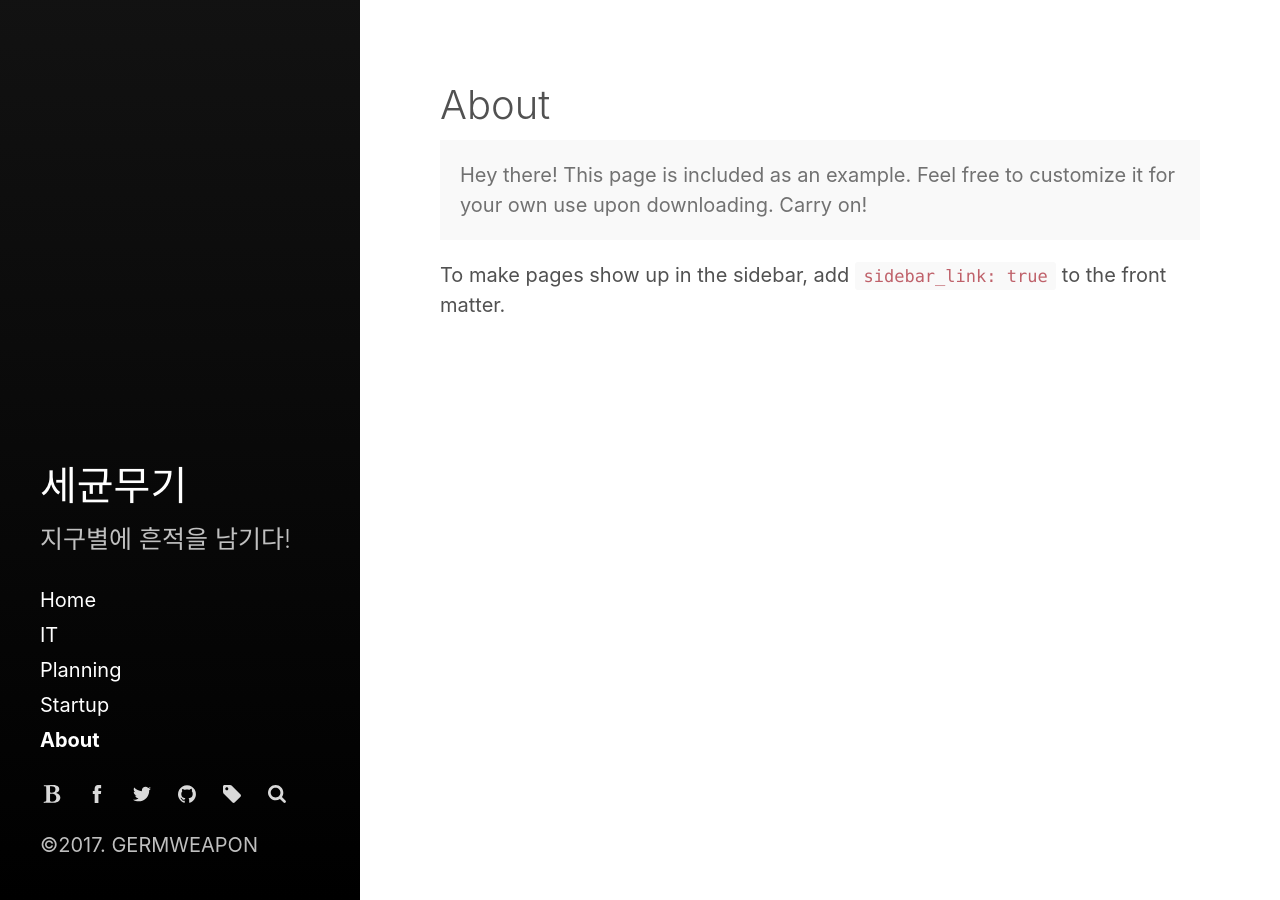
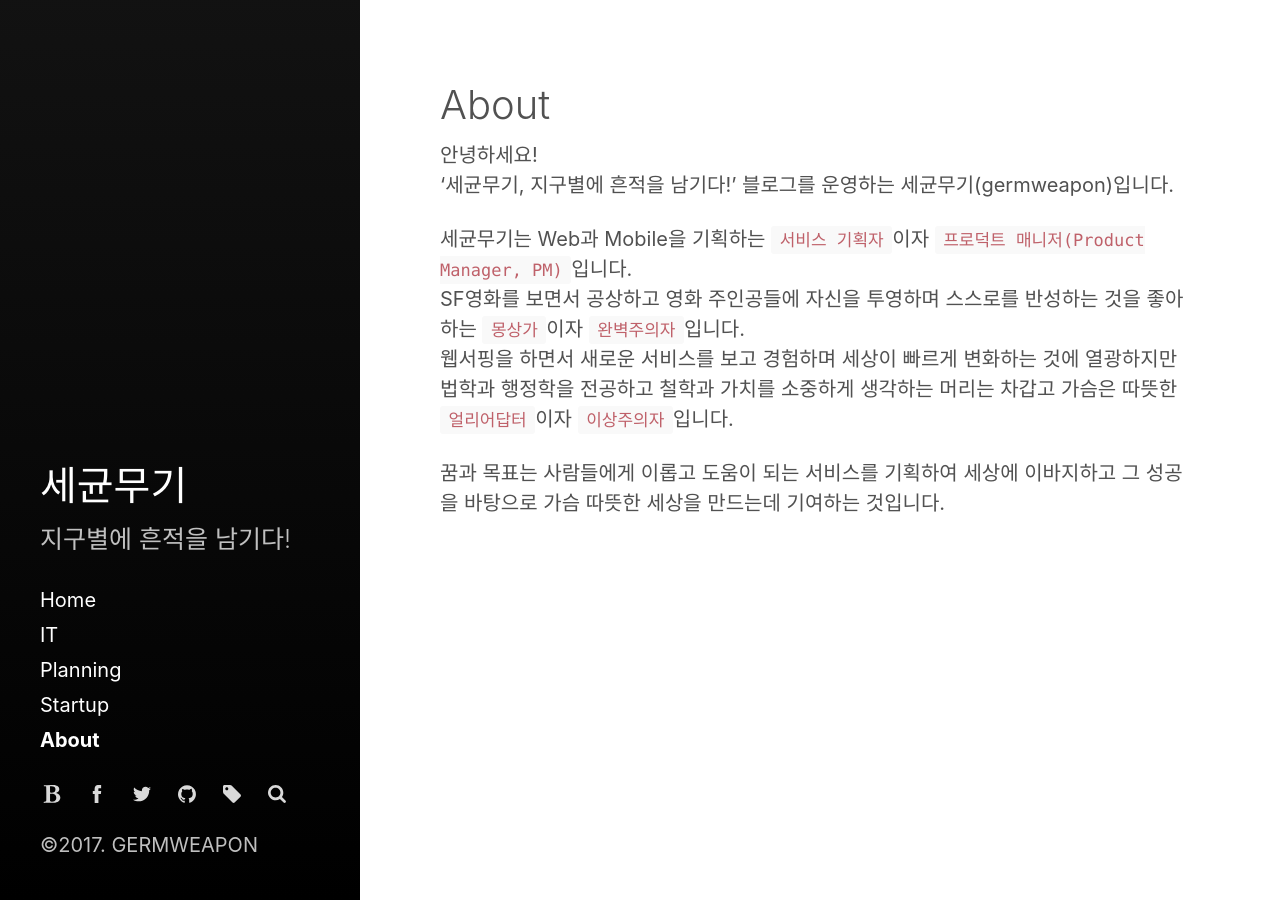
Before and after one commit to germweapon/germweapon.github.io, a Jekyll site: the page built from about.md, in a window 1280 px wide. Built offline with Jekyll 4.4.1, drawn with Linux system fonts in a browser that asks for light colours.

Commit message:
some fix

```diff
--- a/about.md
+++ b/about.md
@@ -4,10 +4,12 @@ title: About
 sidebar_link: true
 ---
 
-<p class="message">
-  Hey there! This page is included as an example. Feel free to customize it
-  for your own use upon downloading. Carry on!
-</p>
 
-To make pages show up in the sidebar, add `sidebar_link: true` to the front
-matter.
+안녕하세요!<br/>
+'세균무기, 지구별에 흔적을 남기다!' 블로그를 운영하는 세균무기(germweapon)입니다.
+
+세균무기는 Web과 Mobile을 기획하는 `서비스 기획자`이자 `프로덕트 매니저(Product Manager, PM)`입니다.<br/>
+SF영화를 보면서 공상하고 영화 주인공들에 자신을 투영하며 스스로를 반성하는 것을 좋아하는 `몽상가`이자 `완벽주의자`입니다.<br/>
+웹서핑을 하면서 새로운 서비스를 보고 경험하며 세상이 빠르게 변화하는 것에 열광하지만 법학과 행정학을 전공하고 철학과 가치를 소중하게 생각하는 머리는 차갑고 가슴은 따뜻한 `얼리어답터`이자 `이상주의자`입니다.
+
+꿈과 목표는 사람들에게 이롭고 도움이 되는 서비스를 기획하여 세상에 이바지하고 그 성공을 바탕으로 가슴 따뜻한 세상을 만드는데 기여하는 것입니다.
```
